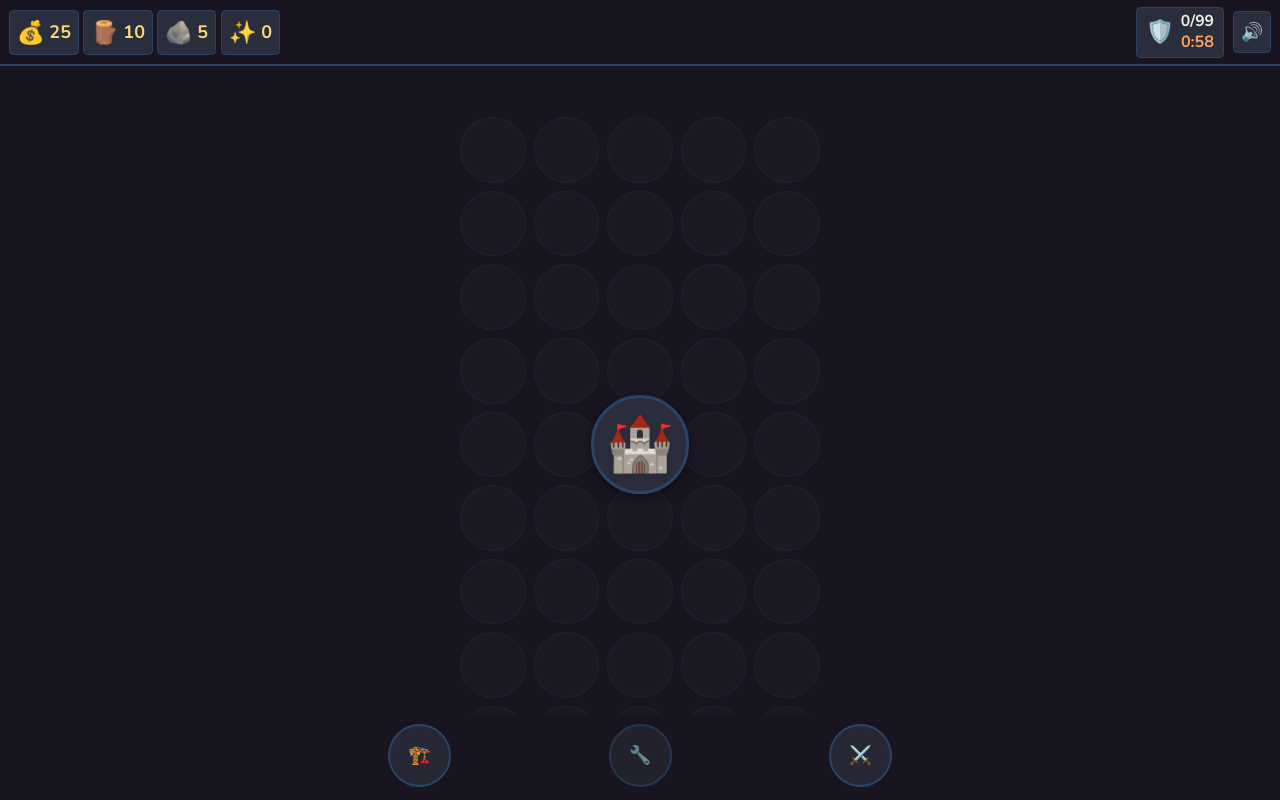
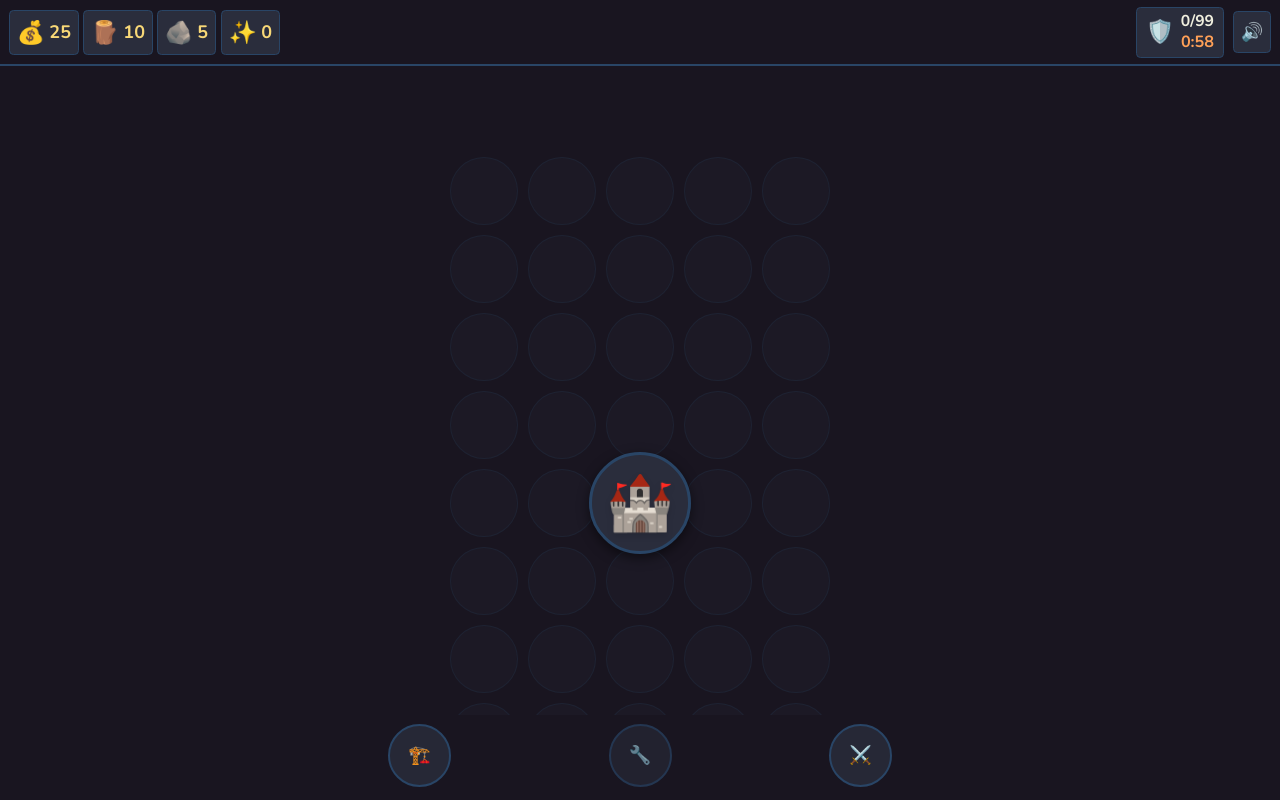
Before and after one commit to existingwinner/game-medieval-clicker, a React (Vite) app: page / in a window 1280 px wide. Both pictures are taken after a click on the button "▶️ Начать игру". Built offline with nearby package versions, Linux system fonts and the light colour scheme.

Commit message:
Update GameGrid.tsx

```diff
--- a/src/components/GameGrid.tsx
+++ b/src/components/GameGrid.tsx
@@ -33,12 +33,12 @@ export const GameGrid: FC<GameGridProps> = ({
       <div
         className="relative select-none"
         style={{
-          width: 'min(92vw, 360px)',
-          height: 'min(70vh, 580px)',
+          width: 'min(95vw, 380px)',
+          height: 'min(60vh, 520px)',
           display: 'grid',
           gridTemplateColumns: `repeat(${GRID_COLS}, 1fr)`,
           gridTemplateRows: `repeat(${GRID_ROWS}, 1fr)`,
-          gap: '8px',
+          gap: '10px',
           aspectRatio: `${GRID_COLS} / ${GRID_ROWS}`
         }}
       >
```
